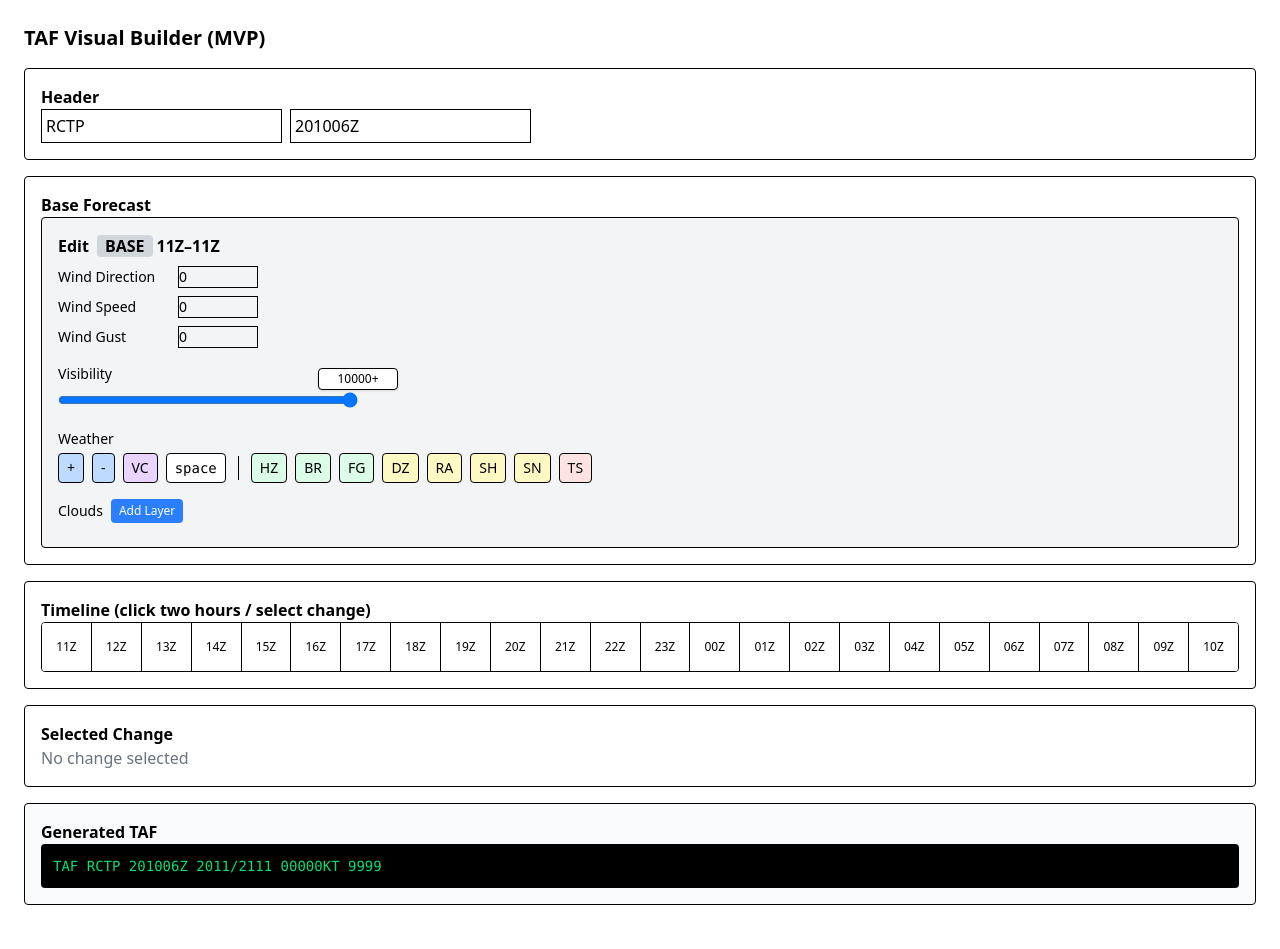
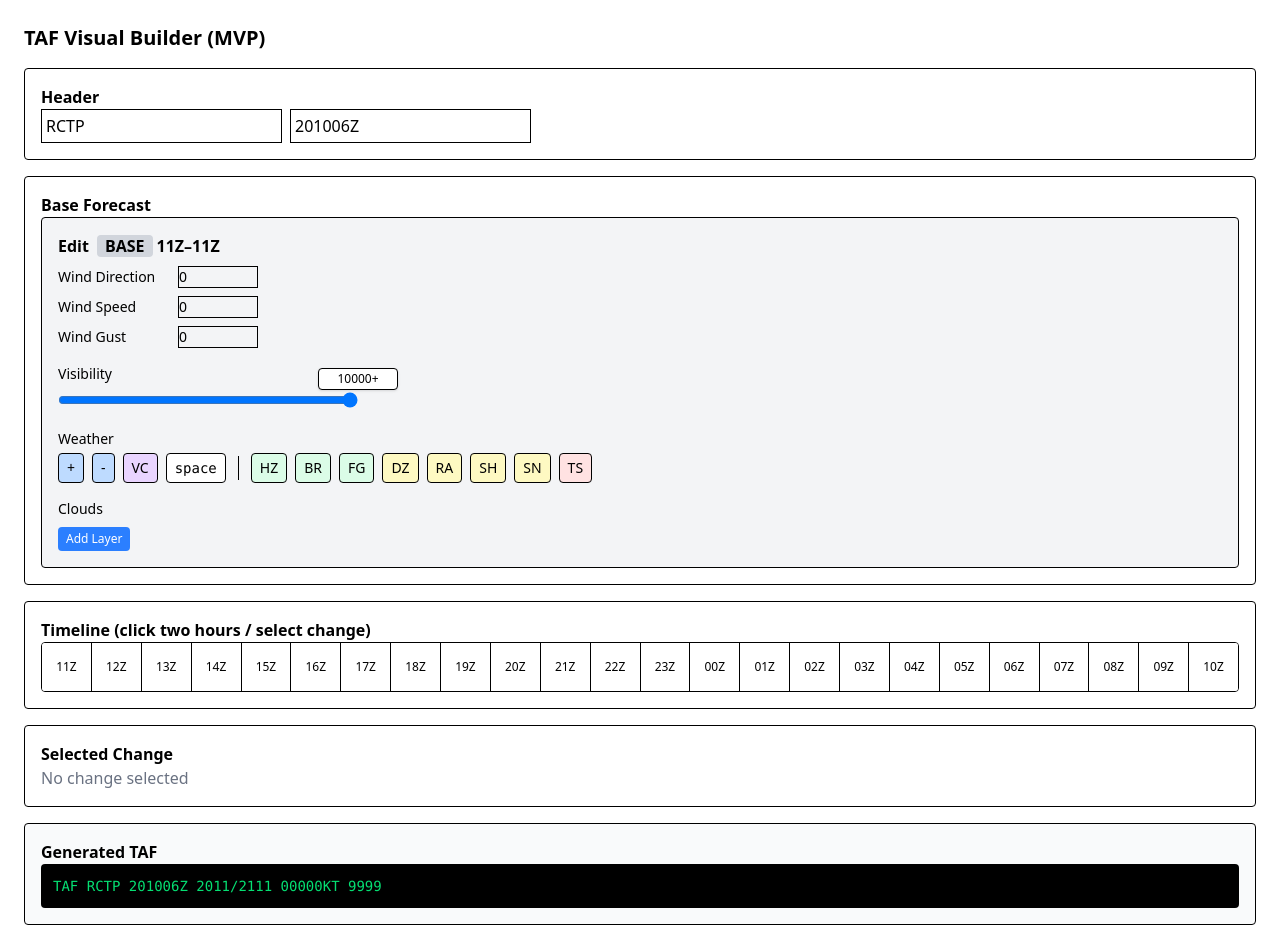
Before and after one commit to sprangdes/taf-visual-builder, a React (Vite) app: page / in a window 1280 px wide. Built offline with nearby package versions, Linux system fonts and the light colour scheme.

Commit message:
調整 ChangeEditor 組件的雲層按鈕位置，將「新增層」按鈕移至雲層列表下方以改善使用者介面

```diff
--- a/src/TafBuilder.tsx
+++ b/src/TafBuilder.tsx
@@ -680,13 +680,6 @@ function ChangeEditor({ change, onUpdate, showActionButtons = false, onDelete, o
       <div className="block text-sm mt-4">
         <div className="flex items-center space-x-2">
           <span>Clouds</span>
-          <button
-            type="button"
-            onClick={addCloud}
-            className="bg-blue-500 text-white px-2 py-1 rounded text-xs"
-          >
-            Add Layer
-          </button>
         </div>
 
         <div className="space-y-2 mt-2">
@@ -744,6 +737,13 @@ function ChangeEditor({ change, onUpdate, showActionButtons = false, onDelete, o
               </button>
             </div>
           ))}
+          <button
+            type="button"
+            onClick={addCloud}
+            className="bg-blue-500 text-white px-2 py-1 rounded text-xs"
+          >
+            Add Layer
+          </button>
         </div>
       </div>
 
```
